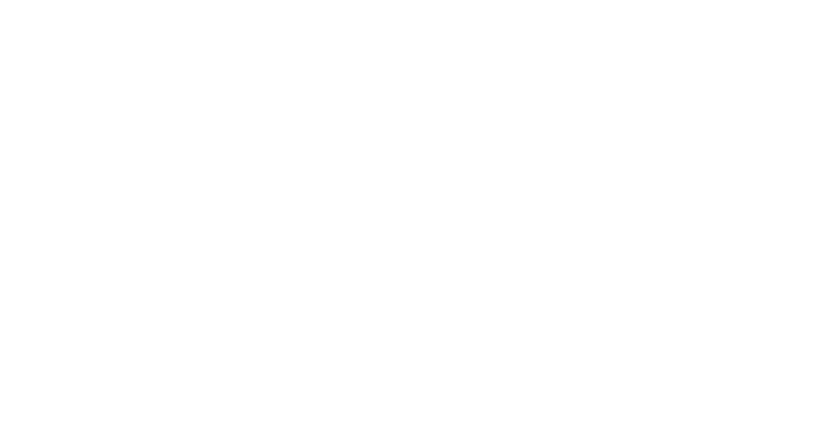
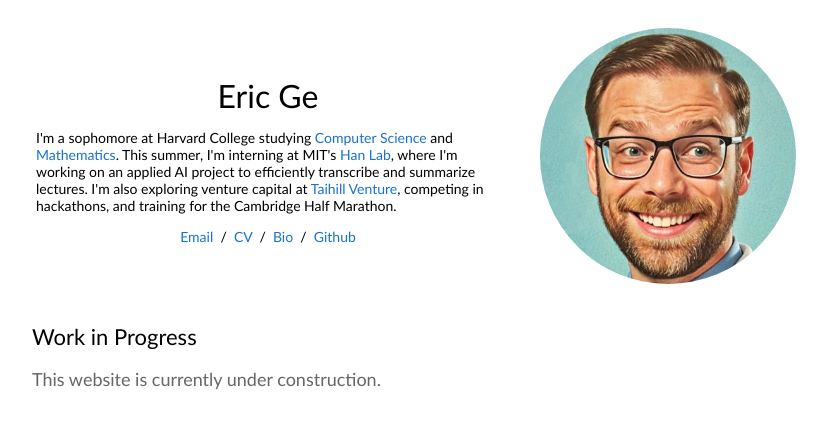
Before and after one commit to ericjkge/ericjkge.github.io, a plain HTML site: page index.html in a window 1280 px wide. Shown: the whole page, without its empty margins (224-1051 px from the left). Drawn offline with Linux system fonts and the light colour scheme.

Commit message:
replaced content with WIP

```diff
--- a/index.html
+++ b/index.html
@@ -1,12 +1,3 @@
-<!DOCTYPE HTML>
-<html lang="en">
-  <head>
-    <title>Work in progress...</title>
-  </head>
-</html>
-
-
-<!--
 <!DOCTYPE HTML>
 <html lang="en">
   <head>
@@ -46,13 +37,28 @@
                 </p>
               </td>
               <td style="padding:2.5%;width:37%;max-width:37%">
-                <a href="images/JonBarron.jpg"><img style="width:100%;max-width:100%;object-fit: cover; border-radius: 50%;" alt="profile photo" src="images/JonBarron.jpg" class="hoverZoomLink"></a>
+                <a href="images/EricGe.png"><img style="width:100%;max-width:100%;object-fit: cover; border-radius: 50%;" alt="profile photo" src="images/JonBarron.jpg" class="hoverZoomLink"></a>
               </td>
             </tr>
           </tbody></table>
           <table style="width:100%;border:0px;border-spacing:0px;border-collapse:separate;margin-right:auto;margin-left:auto;"><tbody>
               <tr>
               <td style="padding:16px;width:100%;vertical-align:middle">
+
+                <h2>Work in Progress</h2>
+                <p style="font-size: 18px; color: #666;">
+                  This website is currently under construction.
+                </p>
+              </td>
+            </tr>
+          </tbody></table>
+        </td>
+      </tr>
+    </table>
+  </body>
+</html>
+
+<!--
                 <h2>Research</h2>
                 <p>
                   I'm interested in computer vision, deep learning, generative AI, and image processing. Most of my research is about inferring the physical world (shape, motion, color, light, etc) from images, usually with radiance fields. Some papers are <span class="highlight">highlighted</span>.
@@ -3821,6 +3827,4 @@ for Topologically Varying Neural Radiance Fields</span>
     </table>
   </body>
 </html>
-
-
 -->
```
Also changed, not shown: 1 other file.
